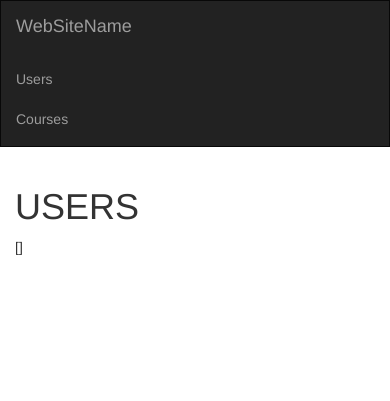
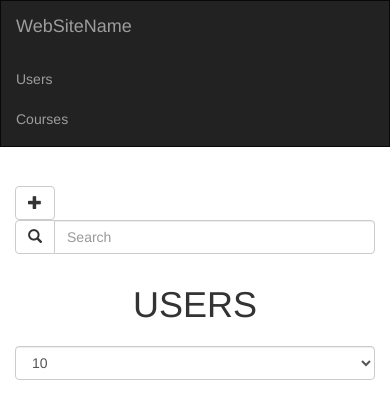
Before and after one commit to stassavchuk/SynergyWay, a Django app: page / in a window 390 px wide. Shown: the top 401 px of the page. Run offline with Django 3.2, Linux system fonts and the light colour scheme; some libraries are stand-ins or nearby versions.

Commit message:
Refactor template of Users

```diff
--- a/src/users/templates/base.html
+++ b/src/users/templates/base.html
@@ -2,8 +2,8 @@
 <html lang="en">
 <head>
   <meta charset="UTF-8">
-
   <link rel="stylesheet" href="http://maxcdn.bootstrapcdn.com/bootstrap/3.3.7/css/bootstrap.min.css">
+  <link rel="stylesheet" href="http://fontawesome.io/assets/font-awesome/css/font-awesome.css">
   {% block links %}
   {% endblock %}
 
--- a/src/users/templates/users.html
+++ b/src/users/templates/users.html
@@ -1,10 +1,41 @@
 {% extends 'base.html' %}
 
 {% block title %}
-<title>Users</title>
+  <title>Users</title>
 {% endblock %}
 
 {% block content %}
-    <h1>USERS</h1>
-    <p>{{ user_list }}</p>
+  <div class="row">
+
+    <div class="col-sm-4">
+      <div class="navbar-form navbar-left">
+        <a href="{% url 'create' %}" class="btn btn-default" role="button"><i class="glyphicon glyphicon-plus"></i></a>
+        <div class="input-group">
+          <div class="input-group-btn">
+            <button class="btn btn-default"><i class="glyphicon glyphicon-search"></i></button>
+          </div>
+          <input type="text" class="form-control" placeholder="Search" name="srch-term" id="srch-term">
+        </div>
+      </div>
+    </div>
+
+    <div class="col-sm-4">
+      <div class="text-center"><h1>USERS</h1></div>
+    </div>
+
+    <div class="col-sm-4">
+      <div class="navbar-form navbar-right">
+        <select class="form-control">
+          <option value="10">10</option>
+          <option value="15">15</option>
+          <option value="20">20</option>
+        </select>
+      </div>
+    </div>
+
+  </div>
+
+
+
+  <p>{{ user_list }}</p>
 {% endblock %}
```
Lines whose indentation alone changed are shown as unchanged.
